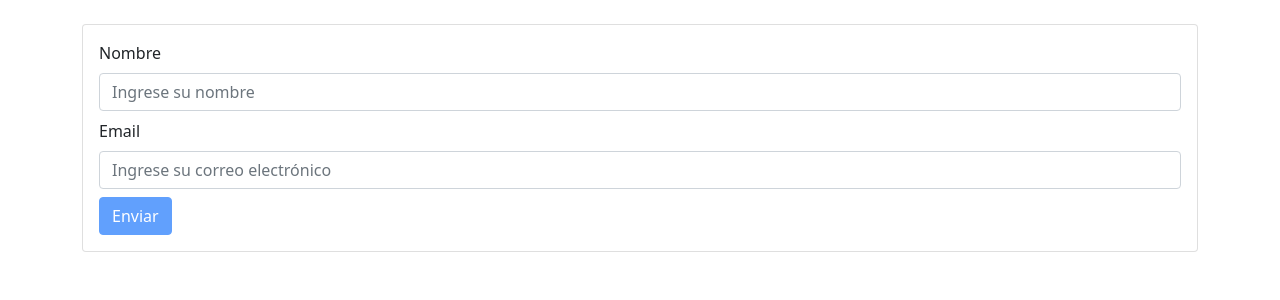
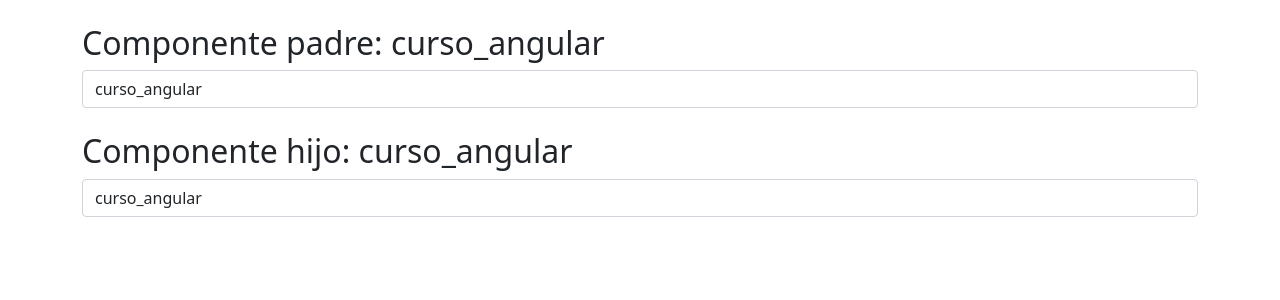
Before and after one commit to donis-rafael/curso-angular, an Angular app: page / in a window 1280 px wide. Shown: the top 300 px of the page. Built offline with nearby package versions, Linux system fonts and the light colour scheme.

Commit message:
componente children, comunicación entre componentes @input @output clase 20

```diff
--- a/src/app/app.component.html
+++ b/src/app/app.component.html
@@ -1,15 +1,22 @@
 <div class="container mt-4">
-    <!--<app-contador></app-contador>-->
+    <h2>Componente padre: {{ title }}</h2>
+    <!--<app-contador></app-contador>
 
-    <!--<app-botones></app-botones>-->
+    <app-botones></app-botones>
 
-    <!--<app-formulario></app-formulario>-->
+    <app-formulario></app-formulario>
 
-    <!--<app-bucles></app-bucles>-->
+    <app-bucles></app-bucles>
 
-    <!--<app-switch></app-switch>-->
+    <app-switch></app-switch>
 
-    <!--<app-form-plantilla></app-form-plantilla>-->
+    <app-form-plantilla></app-form-plantilla>
 
-    <app-form-reactivo></app-form-reactivo>
+    <app-form-reactivo></app-form-reactivo>-->
+
+    <input type="text" class="form-control mb-4" [(ngModel)]="title">
+    <!-- el evento titleChange se creó en children.component ->
+    <app-children [title]="title" (titleChange)="title = $event"></app-children>-->
+    <!-- otra forma más sencilla de hacerlo -->
+    <app-children [(title)]="title"></app-children>
 </div>
--- a/src/app/app.module.ts
+++ b/src/app/app.module.ts
@@ -11,6 +11,7 @@ import { FormPlantillaComponent } from './form-plantilla/form-plantilla.componen
 
 import { FormsModule, ReactiveFormsModule } from '@angular/forms';
 import { FormReactivoComponent } from './form-reactivo/form-reactivo.component';
+import { ChildrenComponent } from './children/children.component';
 
 @NgModule({
   declarations: [
@@ -21,7 +22,8 @@ import { FormReactivoComponent } from './form-reactivo/form-reactivo.component';
     BuclesComponent,
     SwitchComponent,
     FormPlantillaComponent,
-    FormReactivoComponent
+    FormReactivoComponent,
+    ChildrenComponent
   ],
   imports: [
     BrowserModule,
--- /dev/null
+++ b/src/app/children/children.component.html
@@ -0,0 +1,4 @@
+<h2>Componente hijo: {{ title }}</h2>
+
+
+<input type="text" class="form-control" (keyup)="cambiarTitulo()" [(ngModel)]="title">
--- /dev/null
+++ b/src/app/children/children.component.ts
@@ -0,0 +1,24 @@
+import { Component, EventEmitter, Input, Output } from '@angular/core';
+
+@Component({
+  selector: 'app-children',
+  templateUrl: './children.component.html',
+  styleUrls: ['./children.component.css']
+})
+
+export class ChildrenComponent {
+  /*
+  Input recibe de componente padre, es decir, está recibiendo title de app.component.html
+  */
+  @Input() title?: string;
+
+  /*
+  Output y Evento que transmitirá al componente padre, es decir, de children.component a app.component
+  */
+  @Output() titleChange = new EventEmitter<string>();
+
+
+  cambiarTitulo(){
+    this.titleChange.emit(this.title);
+  }
+}
```
Also changed, not shown: src/app/children/children.component.css (added), 1 other file (tests, documents, lock files or other folders).
